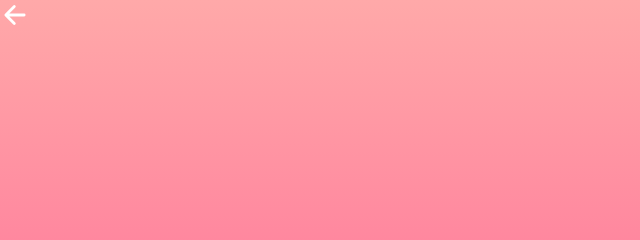
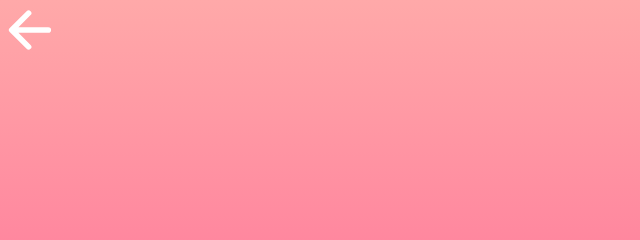
Before and after one commit to Kayoto0/fun_stories, a plain HTML site: page index.html in a window 1280 px wide. Shown: the top 240 px of the page, 0-640 px from the left. Drawn offline with nearby package versions, Linux system fonts and the light colour scheme; a web font is replaced by a local one.

Commit message:
Update style.css

```diff
--- a/style.css
+++ b/style.css
@@ -91,8 +91,7 @@
 }
 
 .icon {
-    font-size: 30px;
-        font-size: 30px;
+        font-size: 60px;
         position: fixed;
         top: 0;
         left: 0;
```
